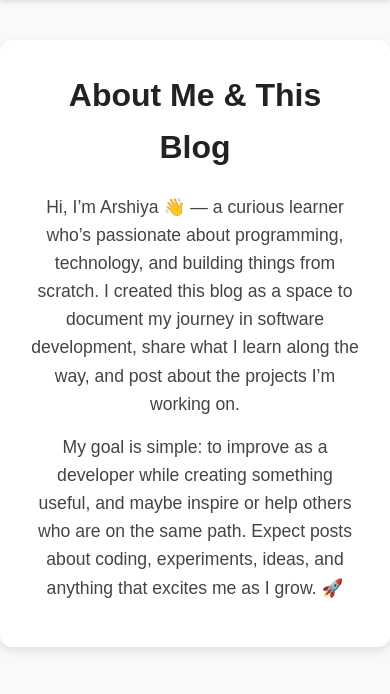
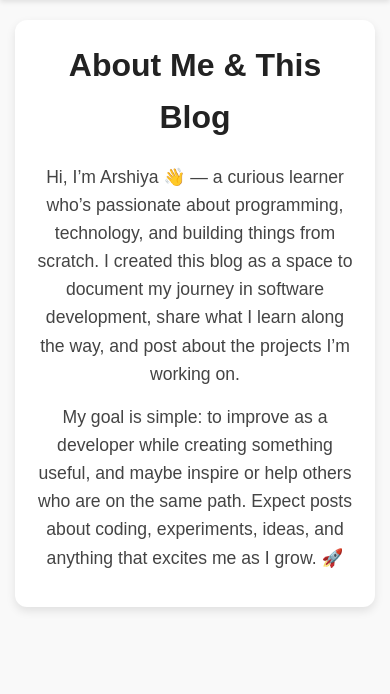
Before and after one commit to Arshiya-Bagheri/personal-blog, a Django app: page /about/ in a window 390 px wide. Shown: the part 150-844 px from the top of the page. Run offline with Django 5.2, Linux system fonts and the light colour scheme.

Commit message:
Fix about page responsive css design
About container has space now in smaller screens

```diff
--- a/config/blog/static/blog/about.css
+++ b/config/blog/static/blog/about.css
@@ -6,6 +6,14 @@
     box-shadow: 0 4px 10px rgba(0,0,0,0.1);
     padding: 30px;
     text-align: center;
+}
+
+/* Add side margin/padding on small screens */
+@media (max-width: 900px) {
+    .about-card {
+        margin: 20px 15px; /* top/bottom 20px, left/right 15px */
+        padding: 20px;     /* shrink padding so it fits better */
+    }
 }
 
 .about-card h1 {
```
